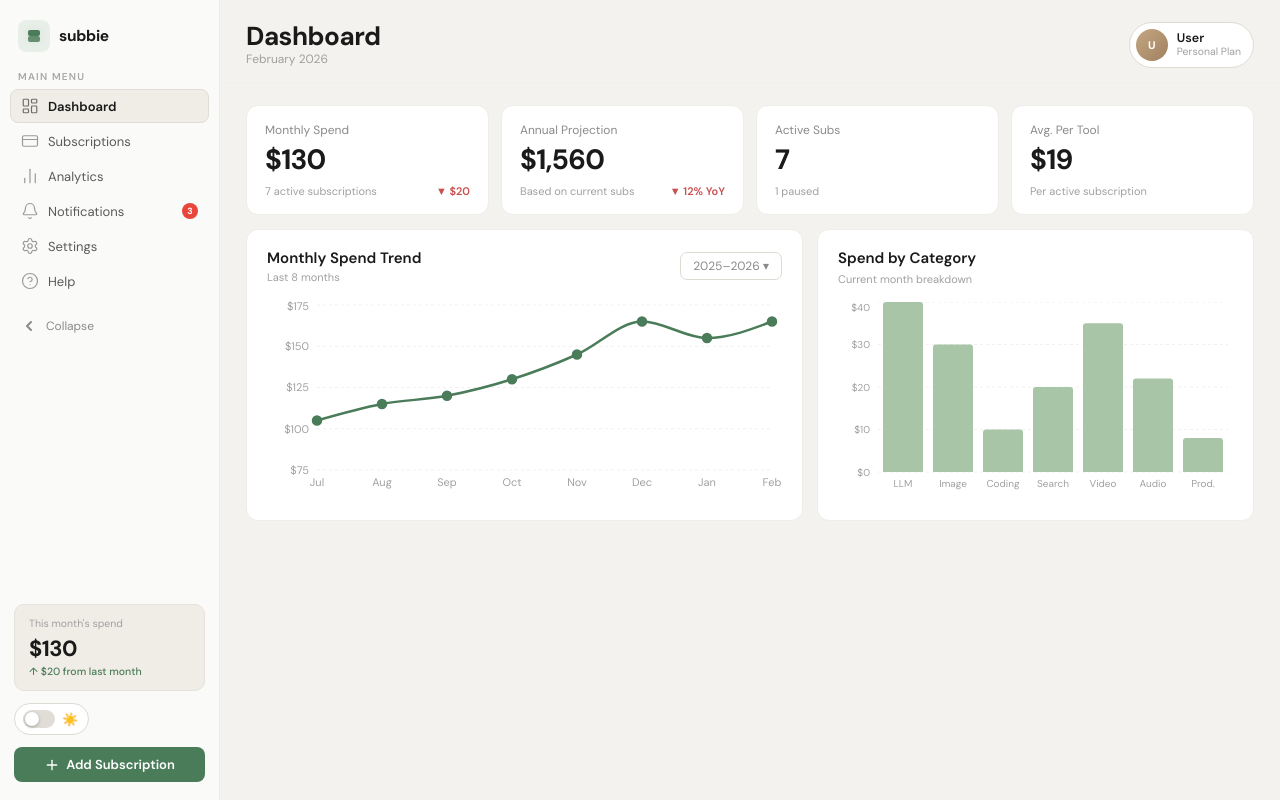
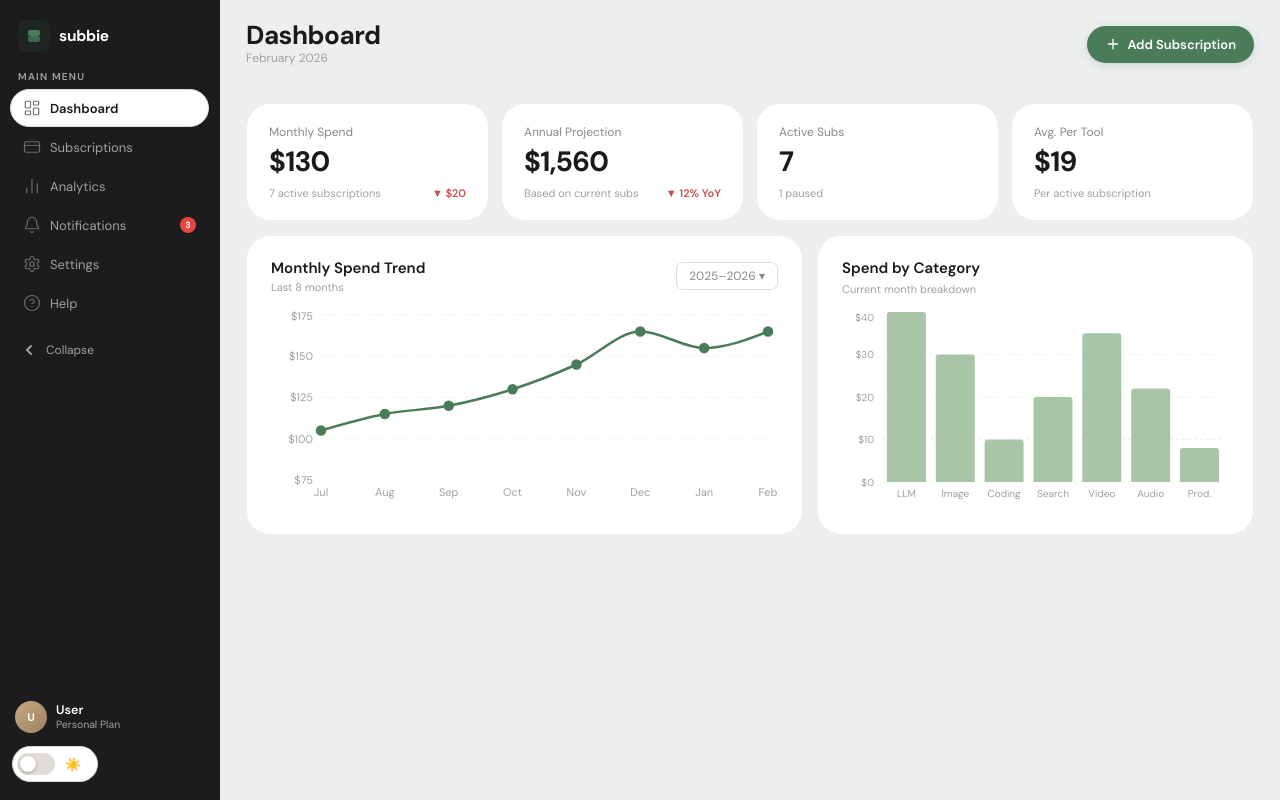
Before and after one commit to VEO-5/Dashboard, a React (Vite) app: page / in a window 1280 px wide. Built offline with nearby package versions, Linux system fonts and the light colour scheme.

Commit message:
Refine sidebar layout, user profile, and dark toggle to match design reference

```diff
--- a/src/App.tsx
+++ b/src/App.tsx
@@ -42,11 +42,15 @@ function AnimNum({ value, prefix = "", duration = 1100, decimals = 0 }: AnimNumP
 
 /* ── theme tokens ── */
 const LIGHT = {
-  bg: "#F4F2EE",
-  frame: "#F4F2EE",
-  outer: "#E8E5DE",
-  sidebar: "#FAFAF8",
-  sidebarBorder: "#EEECE8",
+  bg: "#ECEEF0",
+  frame: "#ECEEF0",
+  outer: "#E5ECCA",
+  sidebar: "#1C1C1E",
+  sidebarBorder: "#1C1C1E",
+  sbText: "#FFFFFF",
+  sbText2: "#A0A0A0",
+  sbActiveBg: "#FFFFFF",
+  sbActiveText: "#1A1A1A",
   card: "#fff",
   cardBorder: "#EEEDEA",
   input: "#fff",
@@ -100,6 +104,10 @@ const DARK: Theme = {
   outer: "#111113",
   sidebar: "#1A1A1E",
   sidebarBorder: "#2A2A2F",
+  sbText: "#F0F0F2",
+  sbText2: "#B0B0BC",
+  sbActiveBg: "#2D2D35",
+  sbActiveText: "#F0F0F2",
   card: "#222228",
   cardBorder: "#2E2E35",
   input: "#2A2A30",
@@ -235,35 +243,37 @@ interface DarkToggleProps {
   dark: boolean;
   setDark: React.Dispatch<React.SetStateAction<boolean>>;
   t: Theme;
+  collapsed?: boolean;
 }
 
-function DarkToggle({ dark, setDark, t }: DarkToggleProps) {
+function DarkToggle({ dark, setDark, t, collapsed }: DarkToggleProps) {
   return (
     <button
       onClick={() => setDark((d: boolean) => !d)}
       title={dark ? "Switch to light mode" : "Switch to dark mode"}
       style={{
-        display: "flex", alignItems: "center", gap: 7,
-        padding: "6px 10px 6px 8px", borderRadius: 20,
-        border: `1px solid ${t.inputBorder}`,
-        background: t.input, cursor: "pointer",
+        display: "flex", alignItems: "center", justifyContent: "center", gap: 10,
+        padding: collapsed ? "0" : "6px 14px 6px 4px", borderRadius: 40,
+        width: collapsed ? 40 : "auto", height: collapsed ? 40 : "auto", margin: "0",
+        border: collapsed ? "1px solid transparent" : `1px solid ${t.inputBorder}`,
+        background: collapsed ? "transparent" : t.input, cursor: "pointer",
         fontFamily: "inherit", transition: "all .25s",
       }}
     >
       <div style={{
-        width: 32, height: 18, borderRadius: 10,
+        width: 38, height: 22, borderRadius: 12,
         background: t.toggleTrack,
         position: "relative", transition: "background .3s", flexShrink: 0,
       }}>
         <div style={{
-          position: "absolute", top: 2, left: dark ? 16 : 2,
-          width: 14, height: 14, borderRadius: "50%",
+          position: "absolute", top: 3, left: dark ? 19 : 3,
+          width: 16, height: 16, borderRadius: "50%",
           background: t.toggleThumb,
           boxShadow: "0 1px 3px rgba(0,0,0,.3)",
           transition: "left .25s cubic-bezier(.16,1,.3,1)",
         }} />
       </div>
-      <span style={{ fontSize: 13 }}>{t.toggleIcon}</span>
+      {!collapsed && <span style={{ fontSize: 13, marginRight: 2 }}>{t.toggleIcon}</span>}
     </button>
 
   );
@@ -297,7 +307,7 @@ function Sidebar({ open, onClose, isMobile, active, setActive, dark, setDark, t,
   const content = (
     <aside style={{ width: "100%", height: "100%", background: t.sidebar, display: "flex", flexDirection: "column", borderRight: `1px solid ${t.sidebarBorder}`, fontFamily: "inherit", transition: "background .3s, border-color .3s", overflow: "hidden" }}>
 
-      {/* logo */}
+      {/* logo and user profile */}
       <div style={{ padding: collapsed ? "20px 0 10px" : "20px 18px 10px", display: "flex", alignItems: "center", justifyContent: collapsed ? "center" : "space-between", transition: "padding .3s" }}>
         {collapsed ? (
           <div style={{ width: 32, height: 32, borderRadius: 8, overflow: "hidden", display: "flex", alignItems: "center", justifyContent: "center" }}>
@@ -308,19 +318,21 @@ function Sidebar({ open, onClose, isMobile, active, setActive, dark, setDark, t,
             <div style={{ width: 32, height: 32, borderRadius: 8, overflow: "hidden", display: "flex", alignItems: "center", justifyContent: "center", flexShrink: 0 }}>
               <Logo t={t} size={32} />
             </div>
-            <span style={{ fontWeight: 700, fontSize: 15.5, color: t.text, letterSpacing: -0.3, whiteSpace: "nowrap", transition: "color .3s" }}>subbie</span>
+            <span style={{ fontWeight: 700, fontSize: 15.5, color: t.sbText, letterSpacing: -0.3, whiteSpace: "nowrap", transition: "color .3s" }}>subbie</span>
           </div>
         )}
         {isMobile && (
-          <button onClick={onClose} style={{ background: "none", border: "none", cursor: "pointer", color: t.text3, display: "flex", padding: 4 }}>
+          <button onClick={onClose} style={{ background: "none", border: "none", cursor: "pointer", color: t.sbText2, display: "flex", padding: 4 }}>
             <svg width="18" height="18" fill="none" stroke="currentColor" strokeWidth="2" strokeLinecap="round"><path d="M4 4l10 10M14 4L4 14" /></svg>
           </button>
         )}
       </div>
 
+
+
       {/* nav */}
       <div style={{ flex: 1, padding: collapsed ? "0 8px" : "0 10px", overflowY: "auto", overflowX: "hidden" }}>
-        {!collapsed && <div style={{ padding: "8px 8px 6px", fontSize: 10, fontWeight: 600, letterSpacing: 1.2, color: t.text5, textTransform: "uppercase", whiteSpace: "nowrap" }}>MAIN MENU</div>}
+        {!collapsed && <div style={{ padding: "8px 8px 6px", fontSize: 10, fontWeight: 600, letterSpacing: 1.2, color: t.sbText2, textTransform: "uppercase", whiteSpace: "nowrap" }}>MAIN MENU</div>}
         {collapsed && <div style={{ height: 14 }} />}
         {navItems.map(item => {
           const isA = active === item.name;
@@ -328,10 +340,10 @@ function Sidebar({ open, onClose, isMobile, active, setActive, dark, setDark, t,
             /* collapsed: icon-only circle */
             <button key={item.name} title={item.name} onClick={() => { setActive(item.name); if (isMobile) onClose(); }} style={{
               position: "relative", display: "flex", alignItems: "center", justifyContent: "center",
-              width: 40, height: 40, borderRadius: 10, margin: "0 auto 4px",
+              width: 40, height: 40, borderRadius: 40, margin: "0 auto 4px",
               border: isA ? `1px solid ${t.navActiveBorder}` : "1px solid transparent",
-              background: isA ? t.navActive : "transparent",
-              color: isA ? t.text : t.text2,
+              background: isA ? t.sbActiveBg : "transparent",
+              color: isA ? t.sbActiveText : t.sbText2,
               cursor: "pointer", transition: "all .15s",
             }}>
               <span style={{ display: "flex" }}>{icons[item.icon]}</span>
@@ -341,10 +353,10 @@ function Sidebar({ open, onClose, isMobile, active, setActive, dark, setDark, t,
             /* expanded: full row */
             <button key={item.name} onClick={() => { setActive(item.name); if (isMobile) onClose(); }} style={{
               display: "flex", alignItems: "center", gap: 9, width: "100%",
-              padding: "7px 10px", borderRadius: 8,
+              padding: "9px 12px", borderRadius: 40,
               border: isA ? `1px solid ${t.navActiveBorder}` : "1px solid transparent",
-              background: isA ? t.navActive : "transparent",
-              color: isA ? t.text : t.text2,
+              background: isA ? t.sbActiveBg : "transparent",
+              color: isA ? t.sbActiveText : t.sbText2,
               fontSize: 13, fontWeight: isA ? 600 : 400, cursor: "pointer",
               fontFamily: "inherit", textAlign: "left", marginBottom: 1,
               transition: "all .15s", whiteSpace: "nowrap",
@@ -365,7 +377,7 @@ function Sidebar({ open, onClose, isMobile, active, setActive, dark, setDark, t,
             height: 40, borderRadius: 10,
             border: "1px solid transparent",
             background: "transparent",
-            color: t.text3, cursor: "pointer",
+            color: t.sbText2, cursor: "pointer",
             fontFamily: "inherit", marginBottom: 1, marginTop: 8,
             marginLeft: collapsed ? "auto" : 0, marginRight: collapsed ? "auto" : 0,
             transition: "all .15s",
@@ -374,39 +386,28 @@ function Sidebar({ open, onClose, isMobile, active, setActive, dark, setDark, t,
               style={{ transform: collapsed ? "rotate(180deg)" : "none", transition: "transform .3s", flexShrink: 0 }}>
               <path d="M10 4L6 8l4 4" />
             </svg>
-            {!collapsed && <span style={{ fontSize: 12, color: t.text3 }}>Collapse</span>}
+            {!collapsed && <span style={{ fontSize: 12, color: t.sbText2 }}>Collapse</span>}
           </button>
         )}
       </div>
 
-      {/* monthly spend badge — hidden when collapsed */}
-      {!collapsed && (
-        <div style={{ margin: "8px 14px", padding: "12px 14px", borderRadius: 10, background: t.spendbg, border: `1px solid ${t.spendBorder}`, transition: "all .3s" }}>
-          <div style={{ fontSize: 10.5, color: t.text4, marginBottom: 4 }}>This month's spend</div>
-          <div style={{ fontSize: 22, fontWeight: 700, color: t.text, letterSpacing: -0.5 }}>${totalNow}</div>
-          <div style={{ fontSize: 10.5, color: t.greenText, marginTop: 2, fontWeight: 500 }}>↑ $20 from last month</div>
+      <div style={{ marginTop: "auto", padding: collapsed ? "0 8px 18px" : "0 10px 18px", display: "flex", flexDirection: "column", alignItems: collapsed ? "center" : "flex-start", gap: 8 }}>
+        {/* user profile */}
+        <div style={{ margin: "0", display: "flex", alignItems: "center", gap: 9, padding: collapsed ? "0" : "4px 8px 4px 4px", width: collapsed ? 40 : "100%", minWidth: 0, height: collapsed ? 40 : "auto", justifyContent: collapsed ? "center" : "flex-start", cursor: "pointer", transition: "all .25s", background: "transparent", border: "1px solid transparent", borderRadius: 40 }}>
+          <div style={{ width: 32, height: 32, borderRadius: "50%", background: t.avatar, display: "flex", alignItems: "center", justifyContent: "center", color: "#fff", fontSize: 11, fontWeight: 700, flexShrink: 0 }}>U</div>
+          {!collapsed && (
+            <div style={{ overflow: "hidden", textAlign: "left", flex: 1 }}>
+              <div style={{ fontSize: 12.5, fontWeight: 600, color: t.sbText, lineHeight: 1.2, transition: "color .3s", whiteSpace: "nowrap", overflow: "hidden", textOverflow: "ellipsis" }}>User</div>
+              <div style={{ fontSize: 10.5, color: t.sbText2, lineHeight: 1.2, whiteSpace: "nowrap", overflow: "hidden", textOverflow: "ellipsis", marginTop: 1 }}>Personal Plan</div>
+            </div>
+          )}
         </div>
-      )}
 
-      {/* dark toggle + add btn */}
-      {!collapsed ? (
-        <>
-          <div style={{ padding: "4px 14px 6px" }}>
-            <DarkToggle dark={dark} setDark={setDark} t={t} />
-          </div>
-          <div style={{ padding: "6px 14px 18px" }}>
-            <button style={{ width: "100%", padding: "9px", borderRadius: 8, border: "none", background: t.addBtn, color: t.addBtnText, fontSize: 13, fontWeight: 600, cursor: "pointer", fontFamily: "inherit", display: "flex", alignItems: "center", justifyContent: "center", gap: 6, transition: "background .3s" }}>
-              {icons.plus} Add Subscription
-            </button>
-          </div>
-        </>
-      ) : (
-        <div style={{ padding: "8px 0 18px", display: "flex", flexDirection: "column", alignItems: "center", gap: 8 }}>
-          <button title="Add Subscription" style={{ width: 40, height: 40, borderRadius: 10, border: "none", background: t.addBtn, color: t.addBtnText, cursor: "pointer", display: "flex", alignItems: "center", justifyContent: "center", transition: "background .3s" }}>
-            {icons.plus}
-          </button>
+        {/* dark toggle */}
+        <div style={{ display: "flex", justifyContent: collapsed ? "center" : "flex-start", width: collapsed ? "auto" : "100%", paddingLeft: collapsed ? 0 : 2 }}>
+          <DarkToggle dark={dark} setDark={setDark} t={t} collapsed={collapsed} />
         </div>
-      )}
+      </div>
     </aside>
   );
 
@@ -437,7 +438,7 @@ function StatCard({ label, value, sub, change, positive, delay = 0, prefix = "$"
   const [vis, setVis] = useState(false);
   useEffect(() => { const t2 = setTimeout(() => setVis(true), delay); return () => clearTimeout(t2); }, []);
   return (
-    <div style={{ flex: "1 1 0", minWidth: 0, background: t.card, borderRadius: 12, border: `1px solid ${t.cardBorder}`, padding: "16px 18px", opacity: vis ? 1 : 0, transform: vis ? "none" : "translateY(8px)", transition: "all .5s cubic-bezier(.16,1,.3,1), background .3s, border-color .3s" }}>
+    <div style={{ flex: "1 1 0", minWidth: 0, background: t.card, borderRadius: 24, border: `1px solid ${t.cardBorder}`, padding: "20px 22px", opacity: vis ? 1 : 0, transform: vis ? "none" : "translateY(8px)", transition: "all .5s cubic-bezier(.16,1,.3,1), background .3s, border-color .3s" }}>
       <div style={{ fontSize: 12, color: t.text3, marginBottom: 8 }}>{label}</div>
       <div style={{ fontSize: 28, fontWeight: 700, color: t.text, letterSpacing: -0.8, lineHeight: 1 }}>
         <AnimNum value={value} prefix={prefix} />
@@ -496,8 +497,8 @@ function SubRow({ s, onToggle, onDelete, t }: SubRowProps) {
       </div>
       <div style={{ fontSize: 11.5, color: t.text3 }}>{s.next}</div>
       <div style={{ display: "flex", gap: 6, justifyContent: "flex-end" }}>
-        <button onClick={() => onToggle(s.id)} style={{ width: 26, height: 26, borderRadius: 6, border: `1px solid ${t.inputBorder}`, background: t.input, cursor: "pointer", display: "flex", alignItems: "center", justifyContent: "center", color: t.text3 }}>{s.status === "active" ? icons.pause : icons.play}</button>
-        <button onClick={() => onDelete(s.id)} style={{ width: 26, height: 26, borderRadius: 6, border: `1px solid ${t.inputBorder}`, background: t.input, cursor: "pointer", display: "flex", alignItems: "center", justifyContent: "center", color: t.red }}>{icons.trash}</button>
+        <button onClick={() => onToggle(s.id)} style={{ width: 26, height: 26, borderRadius: 20, border: `1px solid ${t.inputBorder}`, background: t.input, cursor: "pointer", display: "flex", alignItems: "center", justifyContent: "center", color: t.text3 }}>{s.status === "active" ? icons.pause : icons.play}</button>
+        <button onClick={() => onDelete(s.id)} style={{ width: 26, height: 26, borderRadius: 20, border: `1px solid ${t.inputBorder}`, background: t.input, cursor: "pointer", display: "flex", alignItems: "center", justifyContent: "center", color: t.red }}>{icons.trash}</button>
       </div>
     </div>
   );
@@ -567,7 +568,7 @@ export default function App() {
               <div style={{ display: "flex", justifyContent: "space-between", alignItems: "center", gap: 12 }}>
                 <div style={{ display: "flex", alignItems: "center", gap: 10 }}>
                   {isMobile && (
-                    <button onClick={() => setSidebarOpen(true)} style={{ width: 36, height: 36, borderRadius: 8, border: `1px solid ${t.inputBorder}`, background: t.input, cursor: "pointer", display: "flex", alignItems: "center", justifyContent: "center", color: t.text2 }}>
+                    <button onClick={() => setSidebarOpen(true)} style={{ width: 36, height: 36, borderRadius: 40, border: `1px solid ${t.inputBorder}`, background: t.input, cursor: "pointer", display: "flex", alignItems: "center", justifyContent: "center", color: t.text2 }}>
                       <svg width="18" height="18" fill="none" stroke="currentColor" strokeWidth="1.8" strokeLinecap="round"><path d="M3 5h12M3 9h12M3 13h12" /></svg>
                     </button>
                   )}
@@ -577,16 +578,10 @@ export default function App() {
                   </div>
                 </div>
                 <div style={{ display: "flex", gap: 8, alignItems: "center" }}>
-                  {/* user avatar pill */}
-                  <div style={{ display: "flex", alignItems: "center", gap: 9, padding: "6px 12px 6px 6px", borderRadius: 40, border: `1px solid ${t.inputBorder}`, background: t.input, cursor: "pointer", transition: "all .25s" }}>
-                    <div style={{ width: 32, height: 32, borderRadius: "50%", background: t.avatar, display: "flex", alignItems: "center", justifyContent: "center", color: "#fff", fontSize: 11, fontWeight: 700, flexShrink: 0 }}>U</div>
-                    {!isMobile && (
-                      <div>
-                        <div style={{ fontSize: 12.5, fontWeight: 600, color: t.text, lineHeight: 1.2, transition: "color .3s" }}>User</div>
-                        <div style={{ fontSize: 10.5, color: t.text4, lineHeight: 1.2 }}>Personal Plan</div>
-                      </div>
-                    )}
-                  </div>
+                  {/* add subscription button */}
+                  <button style={{ padding: "10px 18px", borderRadius: 40, border: "none", background: t.addBtn, color: t.addBtnText, fontSize: 13, fontWeight: 600, cursor: "pointer", fontFamily: "inherit", display: "flex", alignItems: "center", gap: 6, transition: "background .3s", boxShadow: "0 2px 8px rgba(74, 124, 89, 0.2)" }}>
+                    {icons.plus} {!isMobile && "Add Subscription"}
+                  </button>
                 </div>
               </div>
             </div>
@@ -608,7 +603,7 @@ export default function App() {
                   {/* charts row */}
                   <div style={{ display: "flex", gap: 14, flexWrap: isDesktop ? "nowrap" : "wrap" }}>
                     {/* trend */}
-                    <div style={{ flex: "1 1 380px", minWidth: 0, background: t.card, borderRadius: 12, border: `1px solid ${t.cardBorder}`, padding: "18px 20px", transition: "all .3s" }}>
+                    <div style={{ flex: "1 1 380px", minWidth: 0, background: t.card, borderRadius: 24, border: `1px solid ${t.cardBorder}`, padding: "22px 24px", transition: "all .3s" }}>
                       <div style={{ display: "flex", justifyContent: "space-between", alignItems: "center", marginBottom: 16, flexWrap: "wrap", gap: 8 }}>
                         <div>
                           <div style={{ fontSize: 15, fontWeight: 600, color: t.text }}>Monthly Spend Trend</div>
@@ -630,7 +625,7 @@ export default function App() {
                     </div>
 
                     {/* category */}
-                    <div style={{ flex: "1 1 260px", minWidth: 0, background: t.card, borderRadius: 12, border: `1px solid ${t.cardBorder}`, padding: "18px 20px", transition: "all .3s" }}>
+                    <div style={{ flex: "1 1 260px", minWidth: 0, background: t.card, borderRadius: 24, border: `1px solid ${t.cardBorder}`, padding: "22px 24px", transition: "all .3s" }}>
                       <div style={{ fontSize: 15, fontWeight: 600, color: t.text, marginBottom: 4 }}>Spend by Category</div>
                       <div style={{ fontSize: 11, color: t.text4, marginBottom: 16 }}>Current month breakdown</div>
                       <div style={{ height: 200 }}>
@@ -655,7 +650,7 @@ export default function App() {
                   {/* subs table + side panels */}
                   <div style={{ display: "flex", gap: 14, flexWrap: isDesktop ? "nowrap" : "wrap" }}>
                     {/* table */}
-                    <div style={{ flex: "1 1 420px", minWidth: 0, background: t.card, borderRadius: 12, border: `1px solid ${t.cardBorder}`, padding: "18px 0 8px", transition: "all .3s" }}>
+                    <div style={{ flex: "1 1 420px", minWidth: 0, background: t.card, borderRadius: 24, border: `1px solid ${t.cardBorder}`, padding: "20px 0 8px", transition: "all .3s" }}>
                       <div style={{ padding: "0 14px 14px", display: "flex", justifyContent: "space-between", alignItems: "center", flexWrap: "wrap", gap: 8 }}>
                         <div style={{ fontSize: 15, fontWeight: 600, color: t.text }}>All Subscriptions</div>
                         <div style={{ display: "flex", gap: 6, flexWrap: "wrap" }}>
@@ -674,7 +669,7 @@ export default function App() {
                     {/* right panels */}
                     <div style={{ display: "flex", flexDirection: "column", gap: 14, flex: "0 0 280px", minWidth: 0 }}>
                       {/* upcoming */}
-                      <div style={{ background: t.card, borderRadius: 12, border: `1px solid ${t.cardBorder}`, padding: "18px 18px 12px", transition: "all .3s" }}>
+                      <div style={{ background: t.card, borderRadius: 24, border: `1px solid ${t.cardBorder}`, padding: "20px 20px 14px", transition: "all .3s" }}>
                         <div style={{ fontSize: 15, fontWeight: 600, color: t.text, marginBottom: 4 }}>Upcoming Renewals</div>
                         <div style={{ fontSize: 11, color: t.text4, marginBottom: 14 }}>Next 7 days</div>
                         {UPCOMING.map((s, i) => (
@@ -690,7 +685,7 @@ export default function App() {
                       </div>
 
                       {/* recent payments */}
-                      <div style={{ background: t.card, borderRadius: 12, border: `1px solid ${t.cardBorder}`, padding: "18px 18px 12px", transition: "all .3s" }}>
+                      <div style={{ background: t.card, borderRadius: 24, border: `1px solid ${t.cardBorder}`, padding: "20px 20px 14px", transition: "all .3s" }}>
                         <div style={{ display: "flex", justifyContent: "space-between", alignItems: "center", marginBottom: 14 }}>
                           <div style={{ fontSize: 15, fontWeight: 600, color: t.text }}>Recent Payments</div>
                           <span style={{ fontSize: 12, color: t.text2, cursor: "pointer", fontWeight: 500 }}>View All</span>
```
